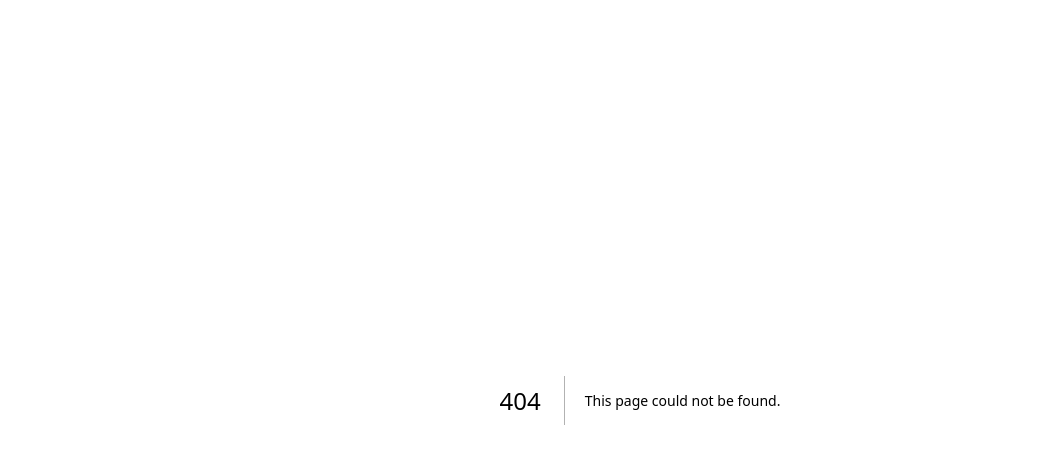
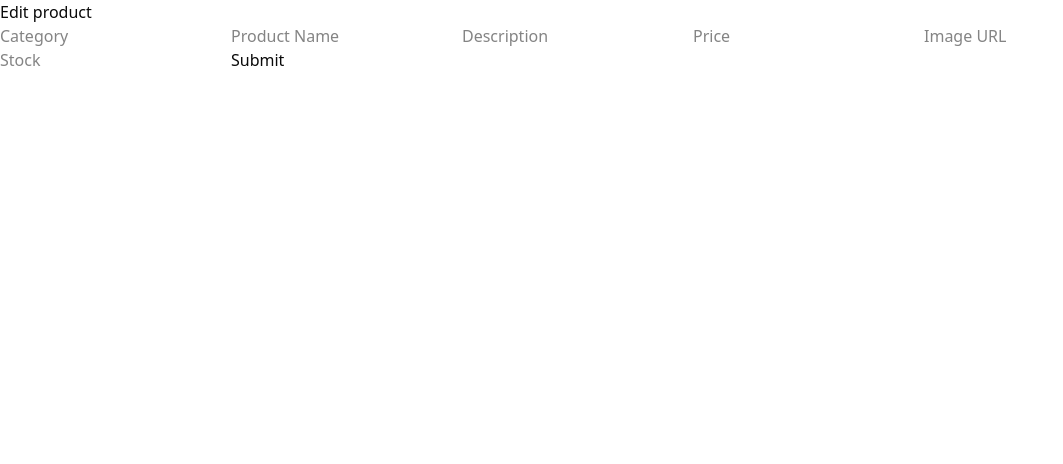
Before and after one commit to virajtlr2006/Production-Ready-E-commerce, a Next.js app in the folder frontend/: page /users/products/edit/1 in a window 1280 px wide. Before the commit this address had no page. Shown: the top 464 px of the page, without its empty margins (0-1063 px from the left). Built offline with nearby package versions, Linux system fonts and the light colour scheme.

Commit message:
Feat(CRUD on product by user):logic done

```diff
--- /dev/null
+++ b/frontend/app/users/products/edit/[id]/page.tsx
@@ -0,0 +1,56 @@
+'use client'
+
+import { Products } from '../../new/page'
+import axios from 'axios'
+import { useForm } from "react-hook-form"
+import { useParams, useRouter } from 'next/navigation'
+
+
+const page = () => {
+
+    const {id} = useParams()
+
+    const router = useRouter()
+
+    const {
+        register,
+        handleSubmit,
+        watch,
+        reset,
+        formState: { errors },
+    } = useForm<Products>()
+
+    const EditProduct = async (data:Products) => {
+        const response = await axios.post(`http://localhost:8080/products/editproduct/${id}`,data)
+        router.push("/users/products/userall")
+    }
+
+  return (
+    <div>Edit product
+        <form onSubmit={handleSubmit(EditProduct)}>
+
+                <input {...register("category", { required: true })} placeholder="Category" />
+                {errors.category && <span>This field is required</span>}
+
+                <input {...register("p_name", { required: true })} placeholder="Product Name" />
+                {errors.p_name && <span>This field is required</span>}
+
+                <input {...register("description", { required: true })} placeholder="Description" />
+                {errors.description && <span>This field is required</span>}
+
+                <input type="number" {...register("price", { required: true })} placeholder="Price" />
+                {errors.price && <span>This field is required</span>}
+
+                <input {...register("image_url", { required: true })} placeholder="Image URL" />
+                {errors.image_url && <span>This field is required</span>}
+
+                <input type="number" {...register("stock", { required: true })} placeholder="Stock" />
+                {errors.stock && <span>This field is required</span>}
+
+                <input type="submit" />
+            </form>
+    </div>
+  )
+}
+
+export default page
--- a/frontend/app/users/products/userall/page.tsx
+++ b/frontend/app/users/products/userall/page.tsx
@@ -4,10 +4,11 @@ import axios from 'axios'
 import React, { useEffect, useState } from 'react'
 import { Products } from '../new/page'
 import { useRouter } from 'next/navigation'
+import { Edit2, Trash2 } from 'lucide-react'
 
 const page = () => {
 
-    // State to hold user products
+    // State to hold user productserror
     const [userproducts, setUserproducts] = useState<Products[] | null>(null)
     const [errormsg, setErrormsg] = useState(null)
 
@@ -25,7 +26,7 @@ const page = () => {
             const email = localStorage.getItem("useremail")
 
             // Redirect to login if email is not found
-            if(!email){
+            if (!email) {
                 router.push("/users/login")
                 // Break the function execution
                 return false
@@ -34,11 +35,25 @@ const page = () => {
             const response = await axios.post("http://localhost:8080/users/userproducts", { email })
             // Set the fetched products to state
             setUserproducts(response.data.userproducts)
-        } catch (error : any) {
+        } catch (error: any) {
             // Log if any errors occurs
             setErrormsg(error.response.data.message)
         }
+    }
 
+    // Delete User Product
+    const DeleteProduct = async (id: number) => {
+        try {
+            const response = await axios.delete(`http://localhost:8080/products/deleteproduct/${id}`)
+            FetchUserProducts()
+        } catch (error:any) {
+            setErrormsg(error.response.data.message)
+        }
+    }
+
+    // Edit User Product
+    const EditProduct = async (id:number) => {
+        await router.push(`/users/products/edit/${id}`)
     }
     return (
         <div>
@@ -51,6 +66,8 @@ const page = () => {
                     <p>{u.price}</p>
                     <p>{u.stock}</p>
                     <p>Status : {u.isApproved ? "Approved" : "Pending"}</p>
+                    <Trash2 onClick={() => DeleteProduct(u.id)}/>
+                    <Edit2 onClick={() => EditProduct(u.id)}/>
                 </div>
             )}
             {errormsg && <p>{errormsg}</p>}
```
